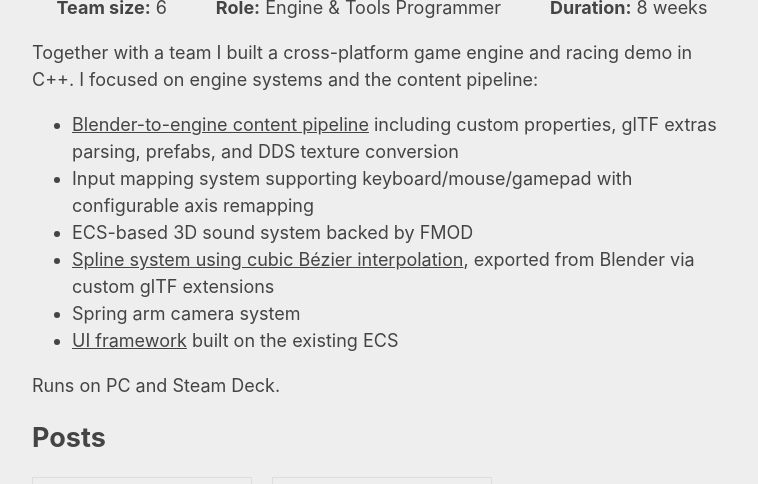
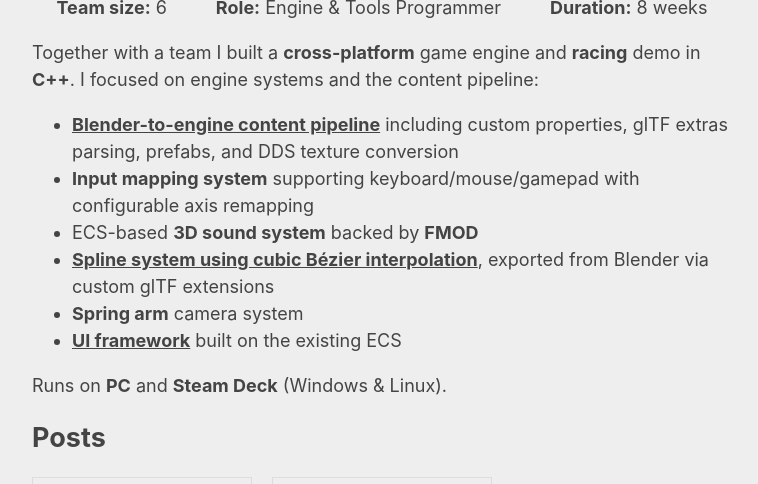
Before and after one commit to bakjedev/bakjedev.github.io, a Jekyll site: the page built from _projects/beetle.md, in a window 1280 px wide and 900 px high, scrolled down 247 px, cut to the strip 218-702 px from the top of the window. Shown: the whole strip, without its empty margins (258-1016 px from the left). Built offline with Jekyll 4.4.1, drawn with Linux system fonts in a browser that asks for light colours.

Commit message:
Add highlighting to other projects

```diff
--- a/_projects/beetle.md
+++ b/_projects/beetle.md
@@ -14,16 +14,16 @@
 
 <div class="project-details" markdown="1">
 
-Together with a team I built a cross-platform game engine and racing demo in C++. I focused on engine systems and the content pipeline:
+Together with a team I built a **cross-platform** game engine and **racing** demo in **C++**. I focused on engine systems and the content pipeline:
 
-- [Blender-to-engine content pipeline](../pages/blender_extras) including custom properties, glTF extras parsing, prefabs, and DDS texture conversion
-- Input mapping system supporting keyboard/mouse/gamepad with configurable axis remapping
-- ECS-based 3D sound system backed by FMOD
-- [Spline system using cubic Bézier interpolation](../pages/blender_spline), exported from Blender via custom glTF extensions
-- Spring arm camera system
-- [UI framework](#images) built on the existing ECS
+- [**Blender-to-engine content pipeline**](../pages/blender_extras) including custom properties, glTF extras parsing, prefabs, and DDS texture conversion
+- **Input mapping system** supporting keyboard/mouse/gamepad with configurable axis remapping
+- ECS-based **3D sound system** backed by **FMOD**
+- [**Spline system using cubic Bézier interpolation**](../pages/blender_spline), exported from Blender via custom glTF extensions
+- **Spring arm** camera system
+- [**UI framework**](#images) built on the existing ECS
 
-Runs on PC and Steam Deck.
+Runs on **PC** and **Steam Deck** (Windows & Linux).
 
 </div>
 
```
Also changed, not shown: _projects/gltovk.md (+3 -3 lines).
